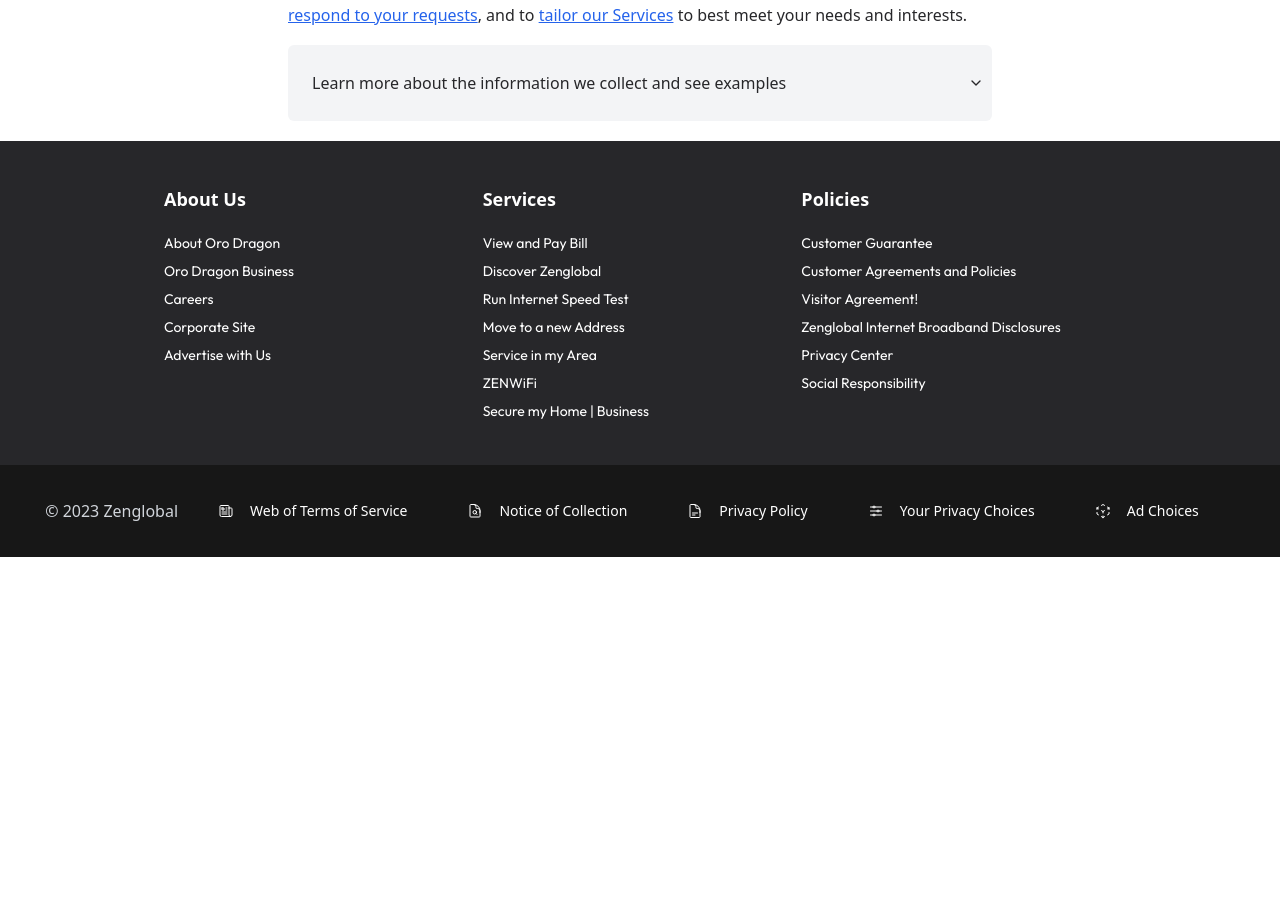
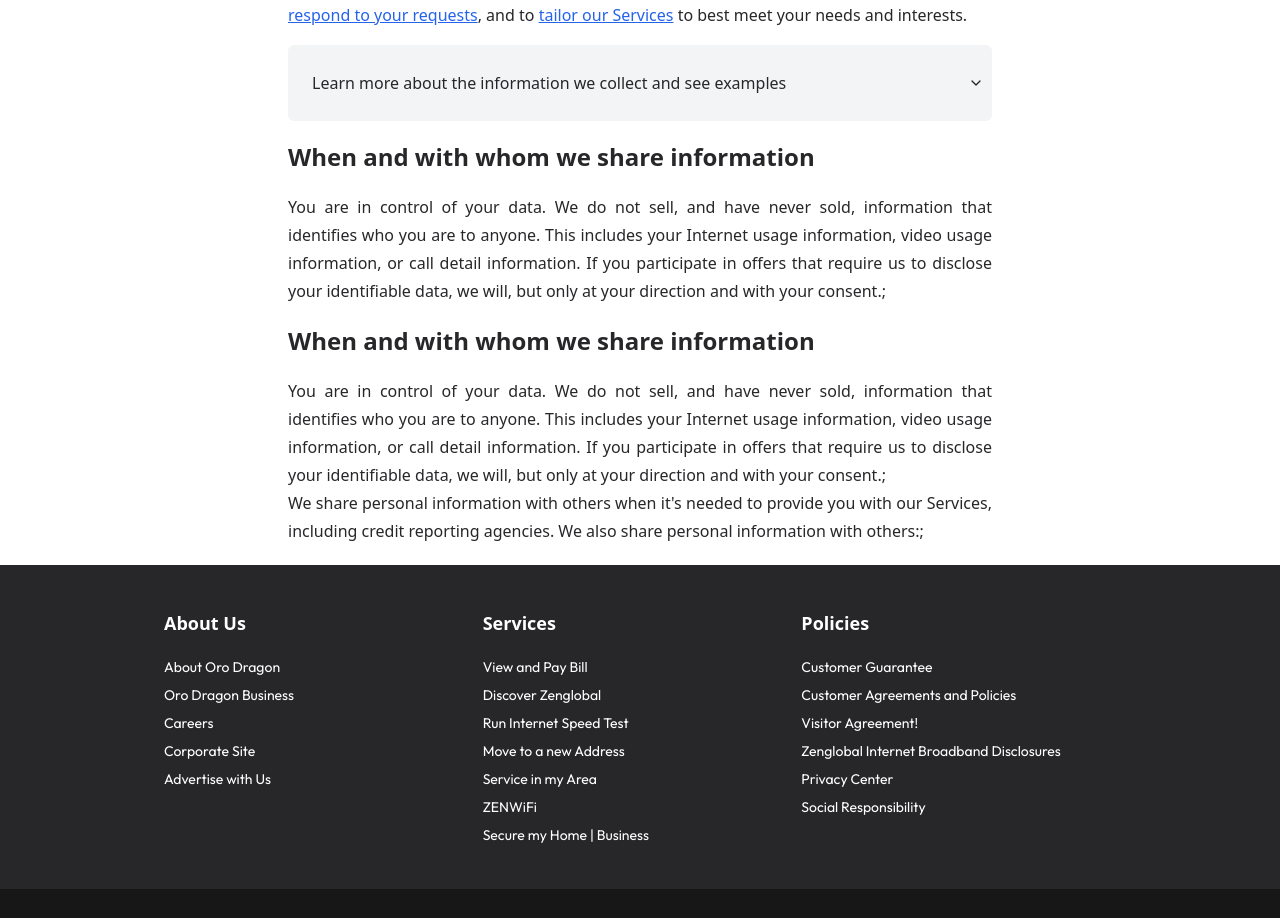
Before and after one commit to KleKlai/zenglobalofficialwebsite, a Next.js app: page /privacy-policy in a window 1280 px wide. Shown: the part 1780-2698 px from the top of the page. Before the commit the page ends 2337 px from the top, so only its background shows below. Built offline with nearby package versions, Linux system fonts and the light colour scheme.

Commit message:
feat(privacy-policy): added content

```diff
--- a/app/ui/privacy-policy/content.tsx
+++ b/app/ui/privacy-policy/content.tsx
@@ -187,10 +187,88 @@
                 <li>Personalize communications and your experience</li>
                 <li>Send you service-related announcements and surveys</li>
               </ul>
+              <h3 className="uppercase py-4 font-normal text-base">
+                To understand your use of and make improvements to our services
+              </h3>
+              <ul className="list-disc ml-7 space-y-3 font-normal text-base mb-5">
+                <li>Understand the use of our existing Services</li>
+                <li>Identify and develop new products and services</li>
+                <li>
+                  Create measurement and analytics reports for us and others
+                </li>
+              </ul>
+              <h3 className="uppercase py-4 font-normal text-base">
+                To provide recommendations and deliver relevant advertising
+              </h3>
+              <ul className="list-disc ml-7 space-y-3 font-normal text-base mb-5">
+                <li>Market the Services</li>
+                <li>
+                  Let you know which products and services we think may be of
+                </li>
+                <li>
+                  Help third-party advertisers and programmers deliver more
+                  relevant advertising on our Services and other services and
+                  platforms
+                </li>
+              </ul>
+              <h3 className="uppercase py-4 font-normal text-base">
+                TO INVESTIGATE THEFT OR OTHER ILLEGAL ACTIVITIES, TO ENSURE A
+                SECURE ONLINE ENVIRONMENT, AND TO PROTECT HEALTH AND SAFETY
+              </h3>
+              <ul className="list-disc ml-7 space-y-3 font-normal text-base mb-5">
+                <li>Detect the unauthorized use, or abuse of the Services</li>
+                <li>
+                  Protect our customers from fraudulent, abusive, or unlawful
+                  use of the Services
+                </li>
+                <li>Protect our rights, our personnel, and our property</li>
+                <li>Comply with applicable law</li>
+                <li>
+                  To protect the health and safety of our customers, employees,
+                  contractors, or the general public
+                </li>
+              </ul>
             </AccordionContent>
           </AccordionItem>
         </Accordion>
+
+        <ParagraphTitle title="When and with whom we share information" />
+        <ParagraphText>
+          You are in control of your data. We do not sell, and have never sold,
+          information that identifies who you are to anyone. This includes your
+          Internet usage information, video usage information, or call detail
+          information. If you participate in offers that require us to disclose
+          your identifiable data, we will, but only at your direction and with
+          your consent.
+        </ParagraphText>
+
+        <ParagraphTitle title="When and with whom we share information" />
+        <ParagraphText>
+          You are in control of your data. We do not sell, and have never sold,
+          information that identifies who you are to anyone. This includes your
+          Internet usage information, video usage information, or call detail
+          information. If you participate in offers that require us to disclose
+          your identifiable data, we will, but only at your direction and with
+          your consent.
+        </ParagraphText>
+        <ParagraphText>
+          We share personal information with others when it's needed to provide
+          you with our Services, including credit reporting agencies. We also
+          share personal information with others:
+        </ParagraphText>
       </div>
     </div>
   );
 }
+
+type ParagraphTitleProps = {
+  title: string;
+};
+
+const ParagraphTitle = ({ title }: ParagraphTitleProps) => {
+  return <h1 className="font-semibold text-2xl py-5">{title}</h1>;
+};
+
+const ParagraphText = ({ children }: any) => {
+  return <p className="">{children};</p>;
+};
```
